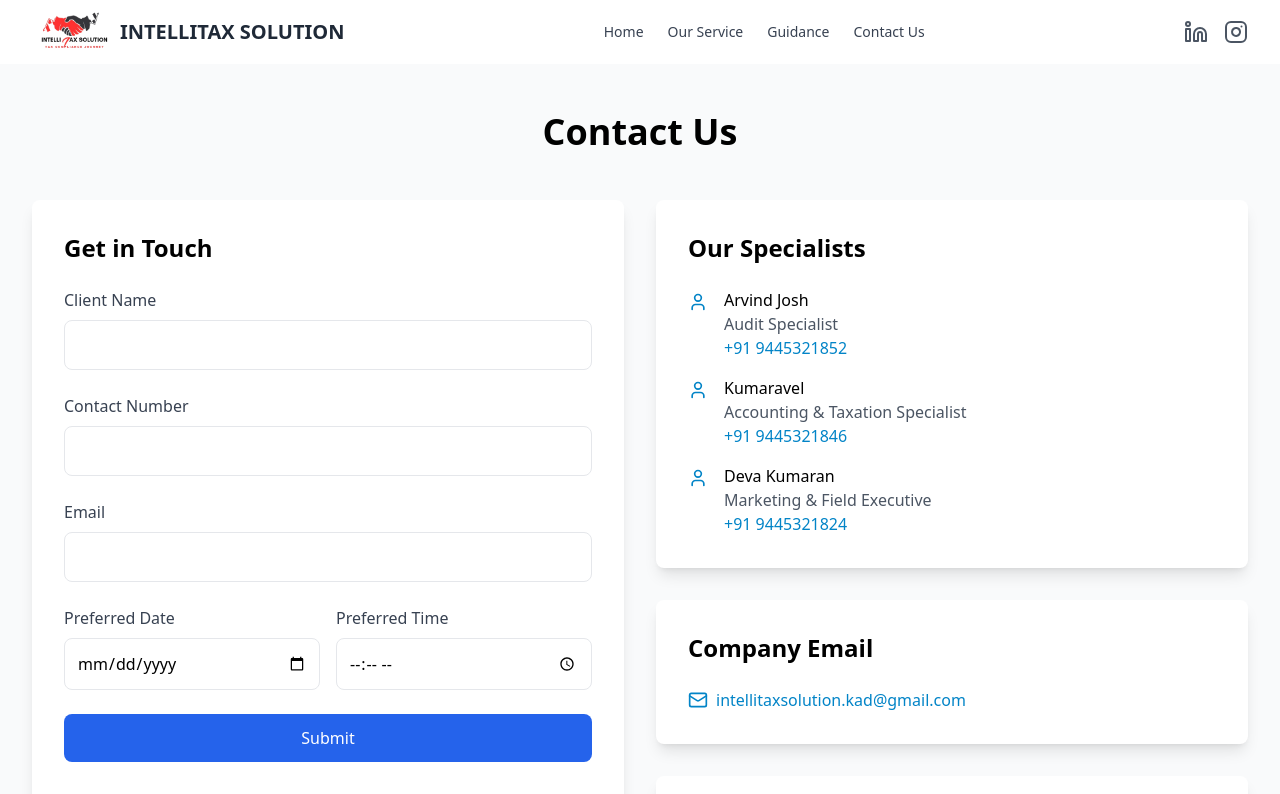
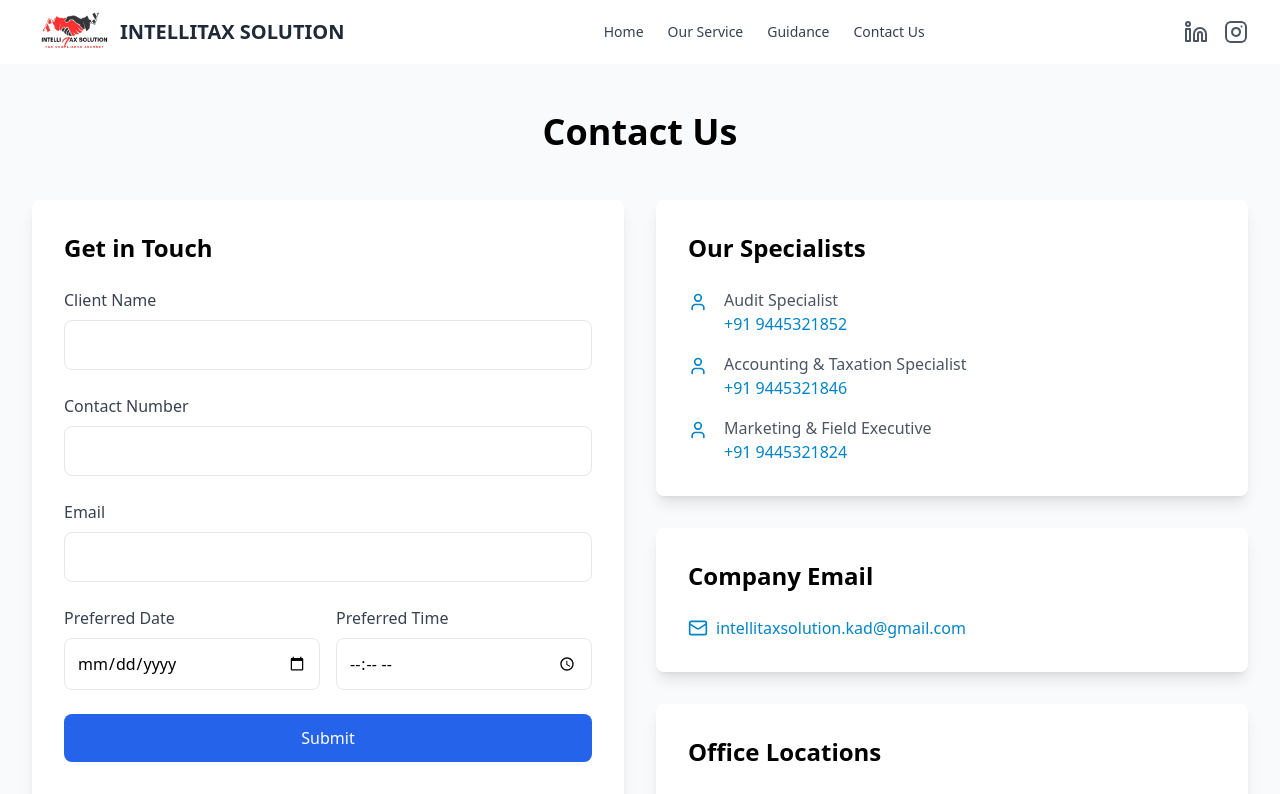
Before and after one commit to naren28102/IntelliTaxSolution-frontend, a React (Vite) app: page /contact in a window 1280 px wide. Shown: the top 794 px of the page. Built offline with nearby package versions, Linux system fonts and the light colour scheme.

Commit message:
name changed

```diff
--- a/src/pages/Contact.tsx
+++ b/src/pages/Contact.tsx
@@ -45,17 +45,14 @@ function Contact() {
 
   const specialists = [
     {
-      name: "Arvind Josh",
       phone: "+91 9445321852",
       specialty: "Audit Specialist"
     },
     {
-      name: "Kumaravel",
       phone: "+91 9445321846",
       specialty: "Accounting & Taxation Specialist"
     },
     {
-      name: "Deva Kumaran",
       phone: "+91 9445321824",
       specialty: "Marketing & Field Executive"
     }
```
